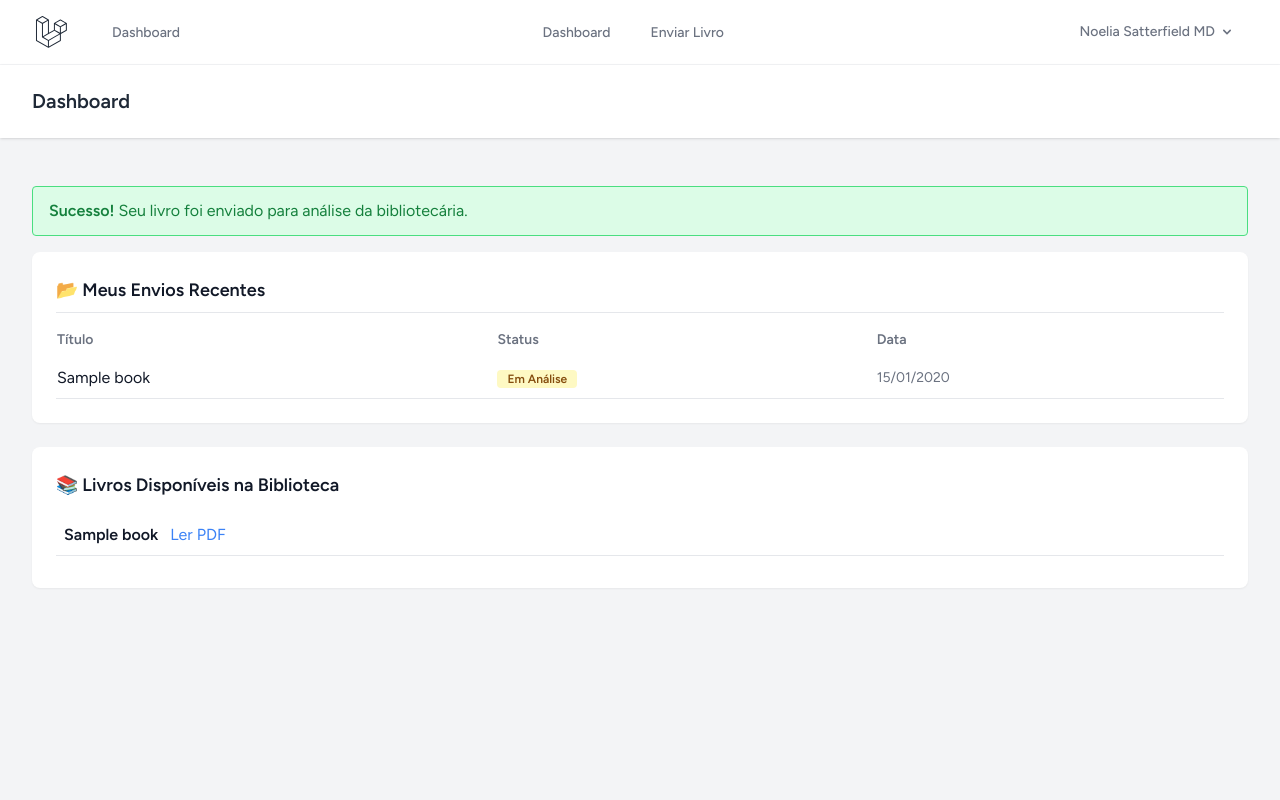
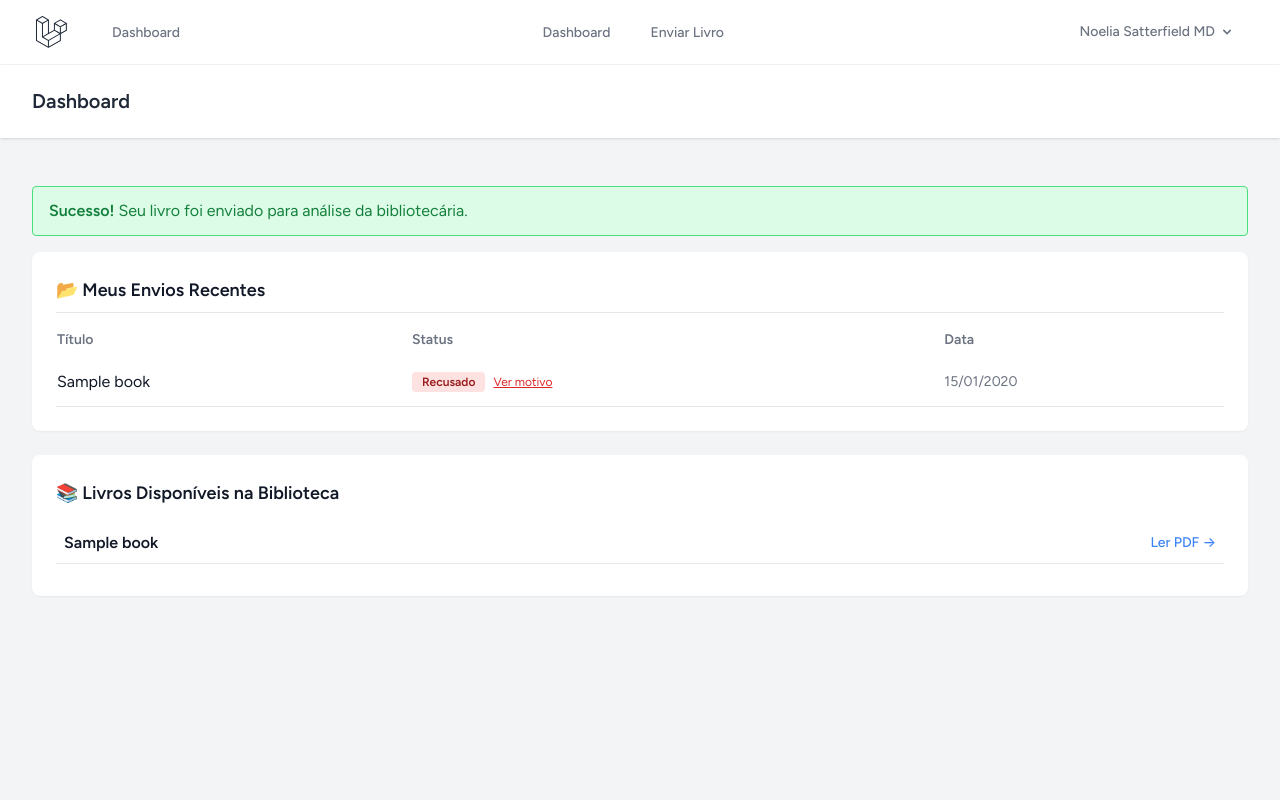
Before and after one commit to chrxtdev/biblioteca-backend, a Laravel app: template resources/views/dashboard.blade.php in a window 1280 px wide. Run offline with Laravel 12, Linux system fonts and the light colour scheme; a user stored in the database is signed in; data comes from the database, SQL or seed files in the repository; tables that the repository leaves empty hold one stand-in row (values such as "Sample post"); the template is opened without the code that fills it: most values are stand-ins (such as "Sample title", 1, 10 or a date in 2020); style sheets or scripts are compiled from the project's sources; some libraries are stand-ins or nearby versions.

Commit message:
update 5 and finnallization total(prev)

```diff
--- a/app/Models/User.php
+++ b/app/Models/User.php
@@ -4,6 +4,7 @@ namespace App\Models;
 
 // use Illuminate\Contracts\Auth\MustVerifyEmail;
 use Illuminate\Database\Eloquent\Factories\HasFactory;
+use Illuminate\Database\Eloquent\Relations\HasMany;
 use Illuminate\Foundation\Auth\User as Authenticatable;
 use Illuminate\Notifications\Notifiable;
 use Laravel\Sanctum\HasApiTokens;
@@ -57,4 +58,9 @@ class User extends Authenticatable implements FilamentUser
             'chris@admin.com'
         ]);
     }
+
+    public function books(): HasMany
+    {
+        return $this->hasMany(Book::class);
+    }
 }
--- a/resources/views/books/create.blade.php
+++ b/resources/views/books/create.blade.php
@@ -67,7 +67,7 @@
                     class="w-full p-2 border border-gray-300 rounded focus:outline-none focus:border-blue-500 bg-white"
                     required>
                 <option value="" disabled selected>Selecione um curso...</option>
-                @foreach(\App\Models\Book::COURSES as $value => $label)
+                @foreach(Book::COURSES as $value => $label)
                     <option value="{{ $value }}">{{ $label }}</option>
                 @endforeach
             </select>
--- a/resources/views/dashboard.blade.php
+++ b/resources/views/dashboard.blade.php
@@ -33,18 +33,40 @@
                             </thead>
                             <tbody>
                             @foreach($myBooks as $myBook)
-                                <tr class="border-b">
-                                    <td class="py-2">{{ $myBook->title }}</td>
-                                    <td class="py-2">
+                                <tr class="border-b hover:bg-gray-50">
+                                    <td class="py-3">{{ $myBook->title }}</td>
+
+                                    <td class="py-3">
+                                        {{-- LÓGICA DE STATUS ATUALIZADA --}}
                                         @if($myBook->is_verified)
                                             <span
-                                                class="bg-green-100 text-green-800 text-xs font-semibold px-2.5 py-0.5 rounded">Aprovado</span>
+                                                class="bg-green-100 text-green-800 text-xs font-semibold px-2.5 py-0.5 rounded">
+                                                Aprovado
+                                            </span>
+
+                                        @elseif($myBook->rejection_reason)
+                                            <div class="flex items-center gap-2">
+                                                <span
+                                                    class="bg-red-100 text-red-800 text-xs font-semibold px-2.5 py-0.5 rounded">
+                                                    Recusado
+                                                </span>
+                                                <button
+                                                    onclick="alert('MOTIVO DA RECUSA:\n\n{{ $myBook->rejection_reason }}')"
+                                                    class="text-xs text-red-600 underline hover:text-red-800 cursor-pointer"
+                                                >
+                                                    Ver motivo
+                                                </button>
+                                            </div>
+
                                         @else
                                             <span
-                                                class="bg-yellow-100 text-yellow-800 text-xs font-semibold px-2.5 py-0.5 rounded">Em Análise</span>
+                                                class="bg-yellow-100 text-yellow-800 text-xs font-semibold px-2.5 py-0.5 rounded">
+                                                Em Análise
+                                            </span>
                                         @endif
                                     </td>
-                                    <td class="py-2 text-sm text-gray-500">
+
+                                    <td class="py-3 text-sm text-gray-500">
                                         {{ $myBook->created_at->format('d/m/Y') }}
                                     </td>
                                 </tr>
@@ -64,11 +86,11 @@
                     @else
                         <ul>
                             @foreach($books as $book)
-                                <li class="mb-2 p-2 border-b">
+                                <li class="mb-2 p-2 border-b flex justify-between items-center">
                                     <span class="font-bold">{{ $book->title }}</span>
                                     <a href="{{ asset('storage/' . $book->file_path) }}" target="_blank"
-                                       class="text-blue-500 hover:underline ml-2">
-                                        Ler PDF
+                                       class="text-blue-500 hover:text-blue-700 text-sm font-medium">
+                                        Ler PDF →
                                     </a>
                                 </li>
                             @endforeach
```
Also changed, not shown: app/Http/Controllers/BookController.php (+17 -22 lines).
